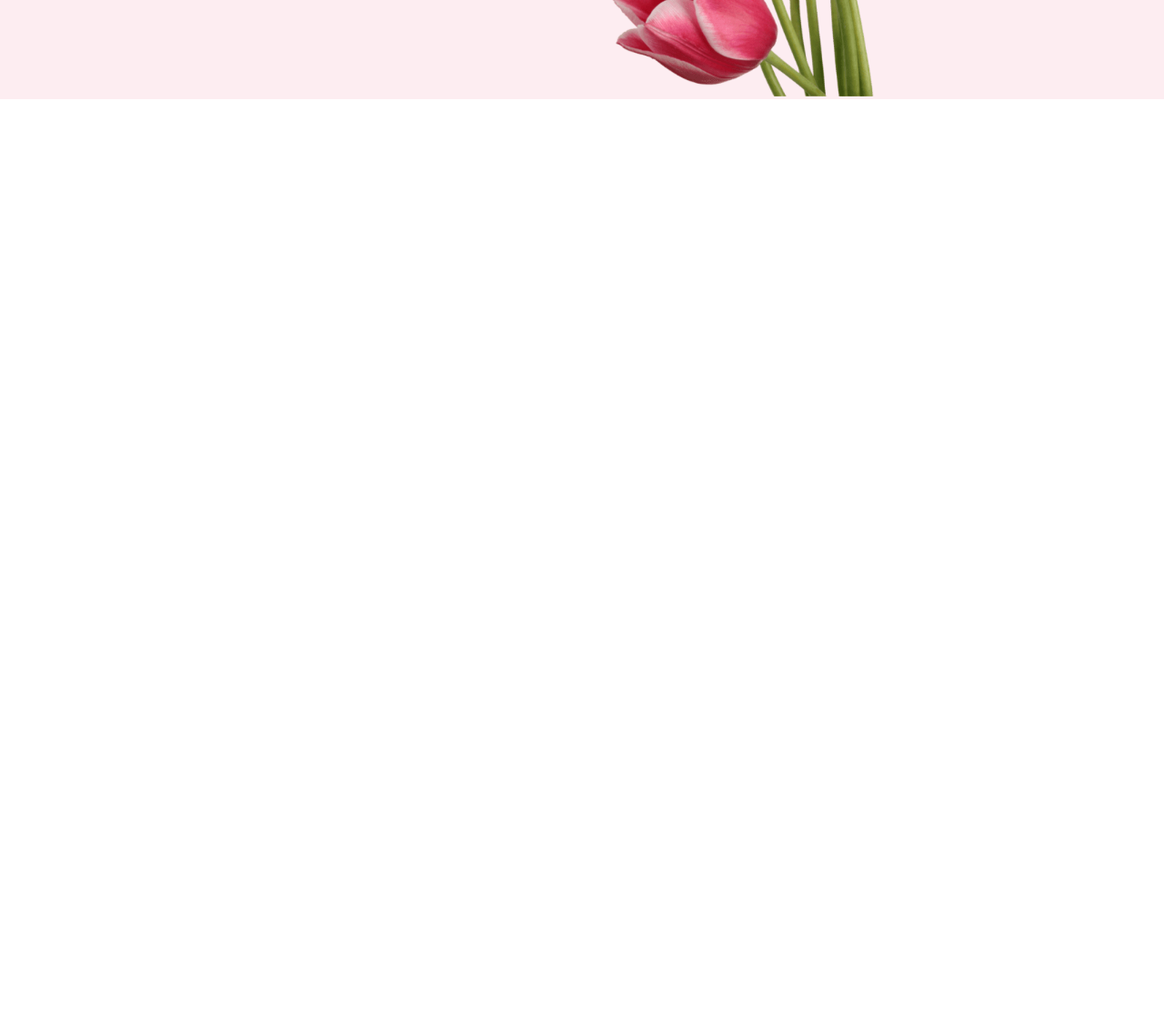
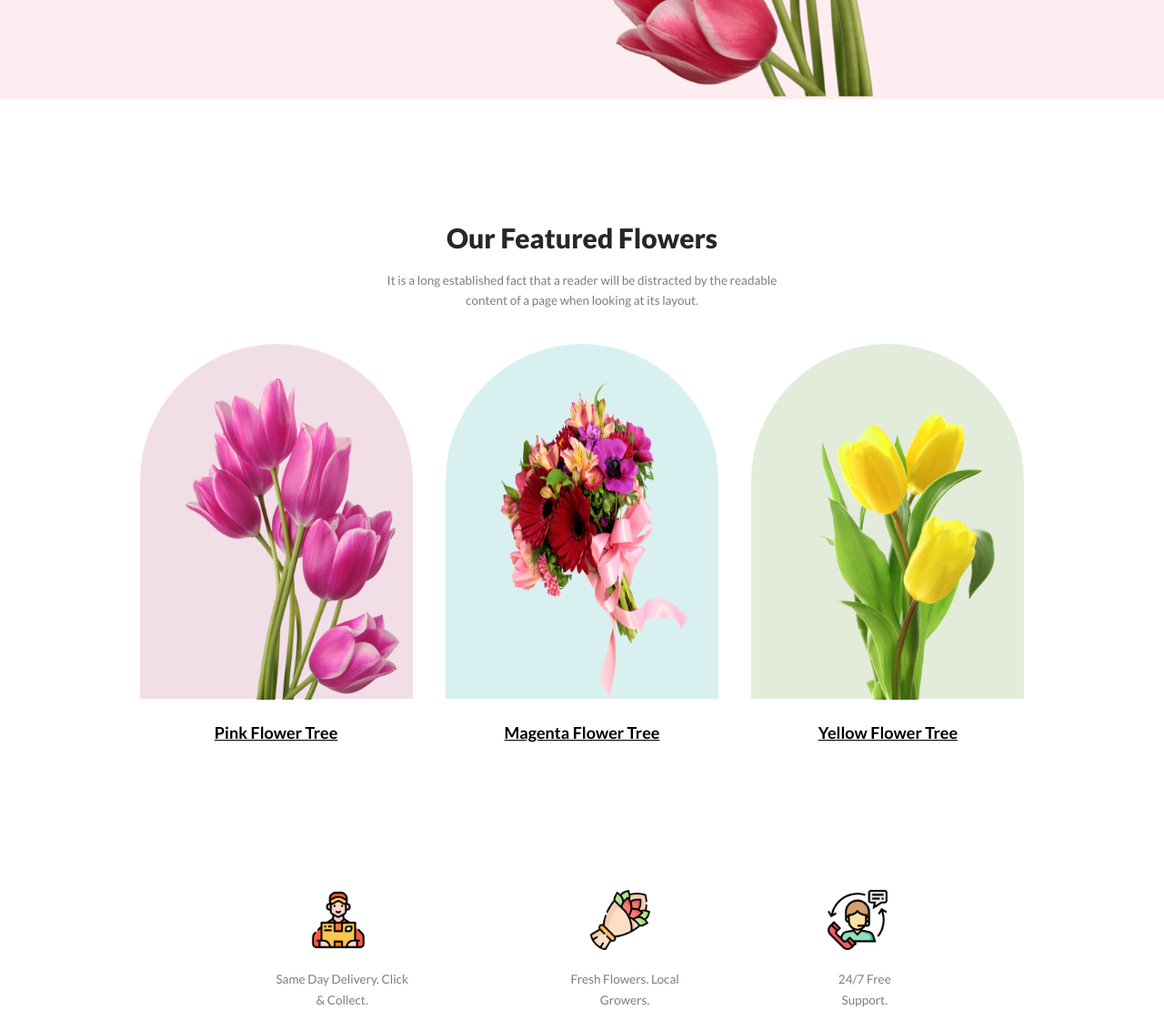
Before and after one commit to AsifRahmanBhuiyan/flower-shop, a plain HTML site: page index.html in a window 1280 px wide. Shown: the part 529-1639 px from the top of the page at 91% size. Before the commit the page ends 800 px from the top, so only its background shows below. Drawn offline with Linux system fonts and the light colour scheme.

Commit message:
featured tab completed

```diff
--- a/Styles/style.css
+++ b/Styles/style.css
@@ -24,7 +24,26 @@
     border: 0;
 }
 
-.flex{
+.common-heading {
+    color: #272727;
+    text-align: center;
+    font-size: 30px;
+    font-weight: 800;
+}
+
+.common-paragraph {
+    color: rgba(39, 39, 39, 0.60);
+    text-align: center;
+    font-size: 13.5px;
+    font-weight: 400;
+    line-height: 22.5px;
+    width: 75%;
+    max-width: 445.5px;
+    margin: auto;
+    margin-top: 18px;
+}
+
+.flex {
     display: flex;
     justify-content: space-between;
     align-items: center;
@@ -54,10 +73,54 @@
     margin-bottom: 24px;
 }
 
-.header-image img{
+.header-image img {
     width: 476.25px;
     height: 600px;
 }
 
 
 /* Featured Section Style */
+
+#featured-section {
+    margin-top: 133.5px;
+}
+
+.featured-body {
+    display: flex;
+    justify-content: space-between;
+    margin-top: 36px;
+}
+
+.featured-body .featured-image {
+    border-radius: 300px 300px 0px 0px;
+    width: 300px;
+    height: 390px;
+}
+
+.featured-body .featured-image>img {
+    width: 235.5px;
+    height: 353.25px;
+    position: relative;
+    left: 50px;
+    top: 38px;
+}
+
+.featured-body p{
+    margin-top: 24px;
+    text-decoration: underline;
+    text-align: center;
+    font-size: 18px;
+    font-weight: 700;
+    line-height: 26.25px;
+}
+
+.featured-foot{
+    margin-top: 160.5px;
+    display: flex;
+    justify-content: space-evenly;
+}
+
+.featured-foot img{
+    height: 66px;
+    width: 66px;
+}
--- a/index.html
+++ b/index.html
@@ -22,17 +22,47 @@
     </header>
 
     <main>
-        <section id="featured-section">
+        <section id="featured-section" class="container">
             <div class="featured-head">
-
+                <h3 class="common-heading">Our Featured Flowers</h3>
+                <p class="common-paragraph">It is a long established fact that a reader will be distracted by the readable content of a page when looking at its layout.</p>
             </div>
             <div class="featured-body">
-
+                <div>
+                    <div class="featured-image" style="background: rgba(167, 33, 98, 0.15);">
+                        <img src="Assets/Images/pngwing 6.png" alt="">
+                    </div>
+                    <p>Pink Flower Tree</p>
+                </div>
+                <div>
+                    <div class="featured-image" style="background: rgba(5, 151, 160, 0.15);">
+                        <img src="Assets/Images/pngwing 5.png" alt="">
+                    </div>
+                    <p>Magenta Flower Tree</p>
+                </div>
+                <div>
+                    <div class="featured-image" style="background: rgba(71, 125, 17, 0.15);">
+                        <img src="Assets/Images/pngwing 7.png" alt="">
+                    </div>
+                    <p>Yellow Flower Tree</p>
+                </div>
             </div>
             <div class="featured-foot">
-
+                <div class="featured-foot-image">
+                    <img src="Assets/Images/Group 57.png" alt="" style="padding-left: 65px;">
+                    <p class="common-paragraph">Same Day Delivery. Click & Collect.</p>
+                </div>
+                <div class="featured-foot-image">
+                    <img src="Assets/Images/Group 58.png" alt="" style="padding-left: 50px;">
+                    <p class="common-paragraph">Fresh Flowers. Local Growers.</p>
+                </div>
+                <div class="featured-foot-image">
+                    <img src="Assets/Images/Group 59.png" alt="" style="padding-left: 15px;">
+                    <p class="common-paragraph">24/7 Free Support.</p>
+                </div>
             </div>
         </section>
+
     </main>
 </body>
 </html>
```
